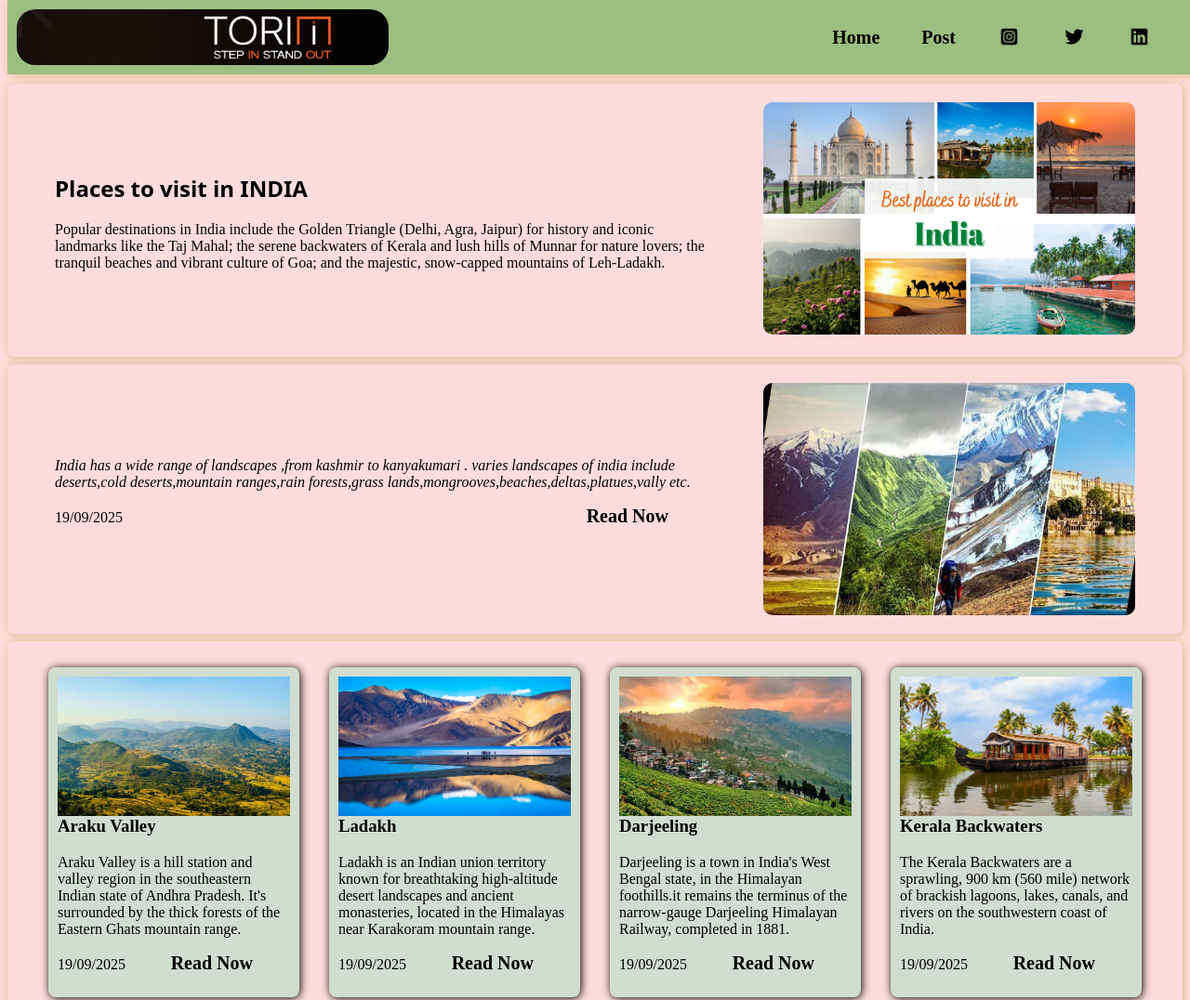
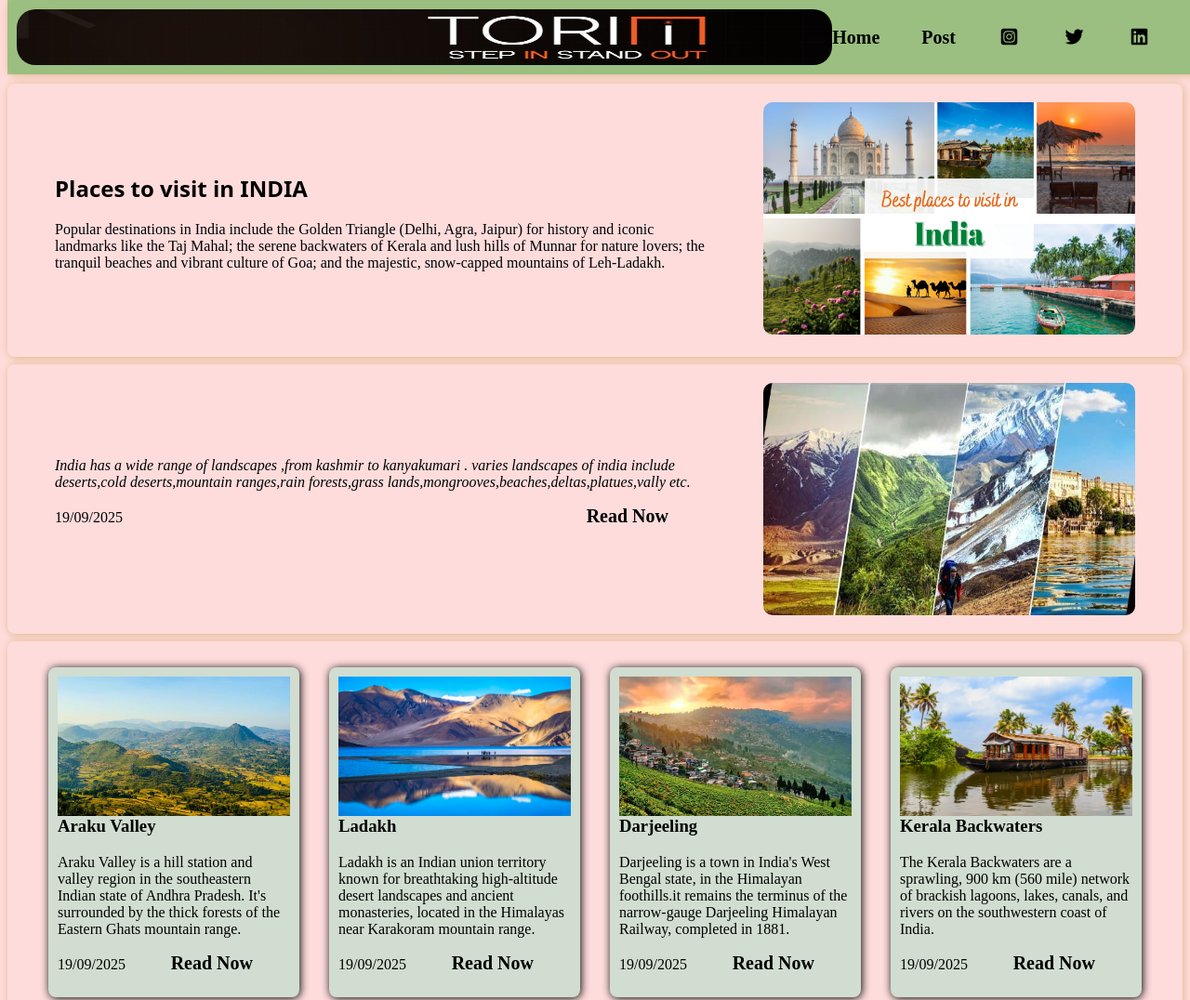
Before and after one commit to pmokshajnareddy/places_in_india, a plain HTML site: page index.html in a window 1280 px wide. Shown: the top 1076 px of the page at 93% size. Drawn offline with Linux system fonts and the light colour scheme; a web font is replaced by a local one.

Commit message:
Update index.html

```diff
--- a/index.html
+++ b/index.html
@@ -50,7 +50,7 @@
                 height: 60px;
                 border-radius: 20px;
 				flex-shrink:1;
-				flex-grow:0;
+				flex-grow:1;
 				overflow:hidden;
             }
 
```
